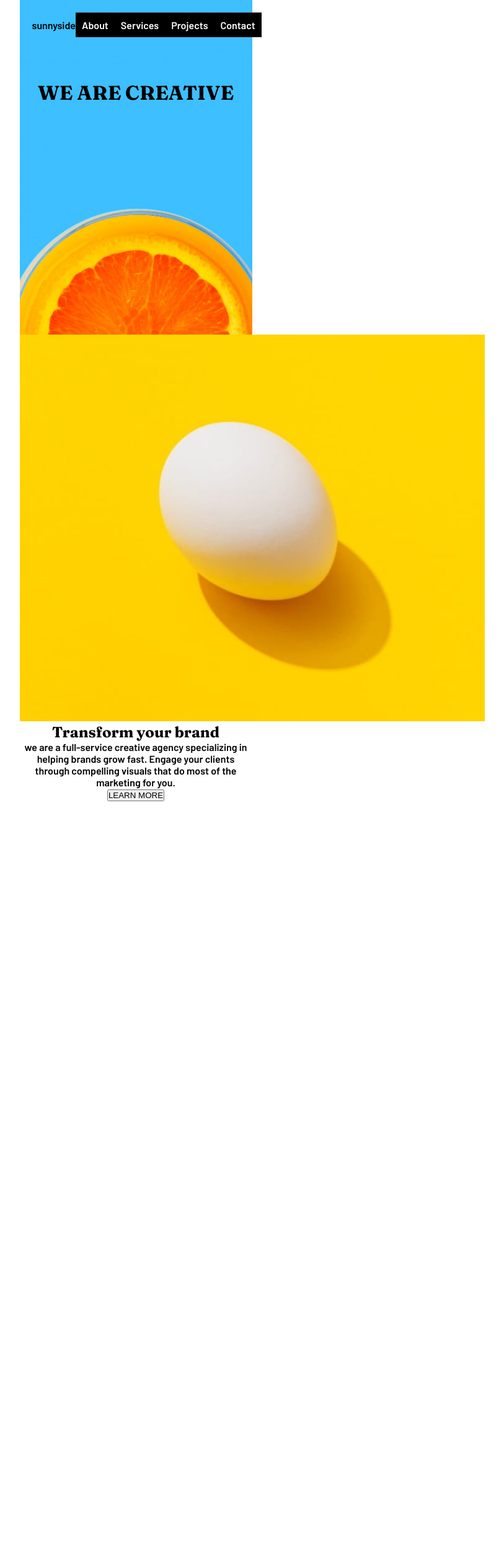
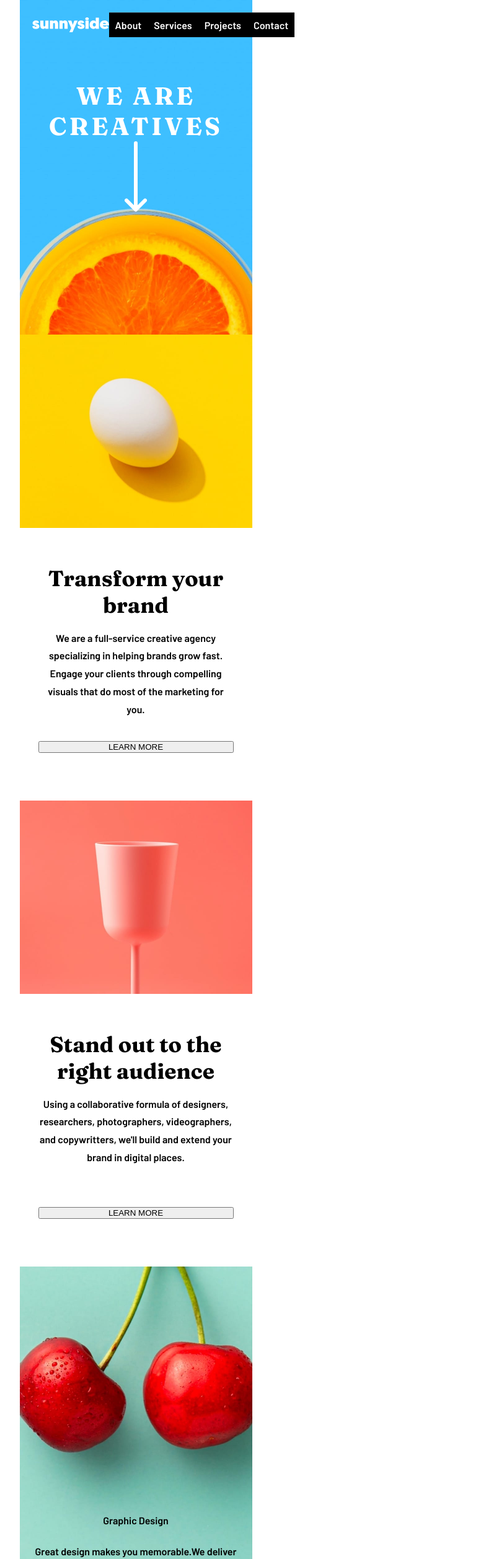
Before and after one commit to rulles13/sunnyside-agency, a website: page index.html in a window 1280 px wide. Shown: the top 2516 px of the page at 62% size, without its empty margins (421-1234 px from the left). Before the commit the page ends 1293 px from the top, so only its background shows below. Drawn offline with Linux system fonts and the light colour scheme.

Commit message:
check point 16.02 14h

```diff
--- a/index.html
+++ b/index.html
@@ -14,9 +14,7 @@
 <body>
   <header>
     <div class="navigation">
-      <div>
-        sunnyside
-      </div>
+      <img src="./images/logo.svg" alt="logo de Sunnyside">
       <!-- (A) MENU WRAPPER -->
       <nav id="hamnav">
         <!-- (B) THE HAMBURGER -->
@@ -33,19 +31,39 @@
       </nav>
     </div>
     <div class='header__title'>
-      <h1>WE ARE CREATIVE</h1>
+      <h1>WE ARE CREATIVES</h1>
     </div>
+    <img src="./images/icons/icon-arrow-down.svg" alt="Arrow icon">
   </header>
   <main>
     <section class="mantras">
       <img src="./images/mobile/image-transform.jpg" alt="an eeg on yellow background">
-      <div class="cardMantra">
+      <div class="mantras__card">
         <h2>Transform your brand</h2>
-        <p class="cardMantra__text">
-          we are a full-service creative agency specializing in helping brands grow fast.
+        <p class="mantra__text">
+          We are a full-service creative agency specializing in helping brands grow fast.
           Engage your clients through compelling visuals that do most of the marketing for you.
         </p>
-        <button class="cardMantra__btn">LEARN MORE</button>
+        <button class="mantra__btn">LEARN MORE</button>
+      </div>
+      <img src="./images/mobile/image-stand-out.jpg" alt="a glass on pink background">
+      <div class="mantras__card">
+        <h2>Stand out to the right audience</h2>
+        <p class="mantra__text">
+          Using a collaborative formula of designers, researchers, photographers, videographers,
+           and copywritters, we'll build and extend your brand in digital places.
+        </p>
+        <button class="mantra__btn">LEARN MORE</button>
+      </div>
+    </section>
+    <section class="metiers">
+      <img src="./images/mobile/image-graphic-design.jpg" alt="a red cherry on a green background">
+      <div class="metiers__title centred">
+        Graphic Design
+      </div>
+      <div class="metiers__text centred">
+        Great design makes you memorable.We deliver artwork that underscores your brand
+         message and captures potential client's attention.
       </div>
     </section>
 
--- /dev/null
+++ b/sass/base/_color.scss
@@ -0,0 +1,15 @@
+/* --- Neutral --- */
+
+$Very_dark_dark: hsl(212, 27%, 19%);
+$Very_dark_grayish: hsl(213, 9%, 39%);
+$Dark_grayish: hsl(232, 10%, 55%);
+$Grayish: hsl(210, 4%, 67%);
+$white: hsl(0, 0%, 100%);
+
+/* --- primary --- */
+
+$Soft_red: hsl(7, 99%, 70%);
+$Yellow: hsl(51, 100%, 49%);
+$Dark_graphic_design_text: hsl(167, 40%, 24%);
+$Dark_photography_text: hsl(198, 62%, 26%);
+$Dark_footer: hsl(168, 34%, 41%);
--- a/sass/base/_font.scss
+++ b/sass/base/_font.scss
@@ -1,8 +1,26 @@
+
+$main-font: 'Barlow', sans-serif;
+$header-font: 'Fraunces', serif;
+
 body{
-  font-family: 'Barlow', sans-serif;
+  font-family: $main-font;
 
 }
 
 h1, h2, h3, h4, h5, h6{
-  font-family: 'Fraunces', serif;
+  font-family: $header-font;
+  font-weight: bold;
 }
+
+h1{
+  font-size: 2.5rem;
+  letter-spacing: 0.1em;
+
+  color: $white;
+}
+
+h2{
+  font-size: 2.2rem;
+  margin-bottom: 0.5em;
+
+}
--- /dev/null
+++ b/sass/composants/_mantras.scss
@@ -0,0 +1,24 @@
+.mantras{
+    width: 100%;
+    display: flex;
+    flex-direction: column;
+
+    img{
+        width: 100%;
+    }
+
+    &__card{
+        display: flex;
+        flex-direction: column;
+        padding: 60px 30px;
+        height: 440px;
+    }
+    p{
+        size: 1.4rem;
+        line-height: 1.8em;
+        height: 180px;
+    }
+
+
+
+}
--- /dev/null
+++ b/sass/composants/_metiers.scss
@@ -0,0 +1,29 @@
+.metiers{
+    position: relative;
+
+    img{
+        position: absolute;
+        top: 0;
+        right: 0;
+        width: 100%;
+        z-index: 0;
+    }
+
+    &__title{
+        top: 400px;
+    }
+
+    &__text{
+        top: 450px;
+    }
+
+    .centred{
+        position: absolute;
+        z-index: 5;
+        left: 15px;
+        right: 15px;
+        //transform: translateX(-50%);
+    }
+
+
+}
--- a/sass/main.scss
+++ b/sass/main.scss
@@ -1,5 +1,8 @@
-@use "./base/reset";
-@use "./base/font";
-@use "./composants/burgerMenu";
-@use "./layout/header";
-@use "./layout/body";
+@import "./base/reset";
+@import "./base/color";
+@import "./base/font";
+@import "./composants/burgerMenu";
+@import "./composants/mantras";
+@import "./composants/metiers";
+@import "./layout/header";
+@import "./layout/body";
```
Also changed, not shown: public/css/style.css, 1 other file.
